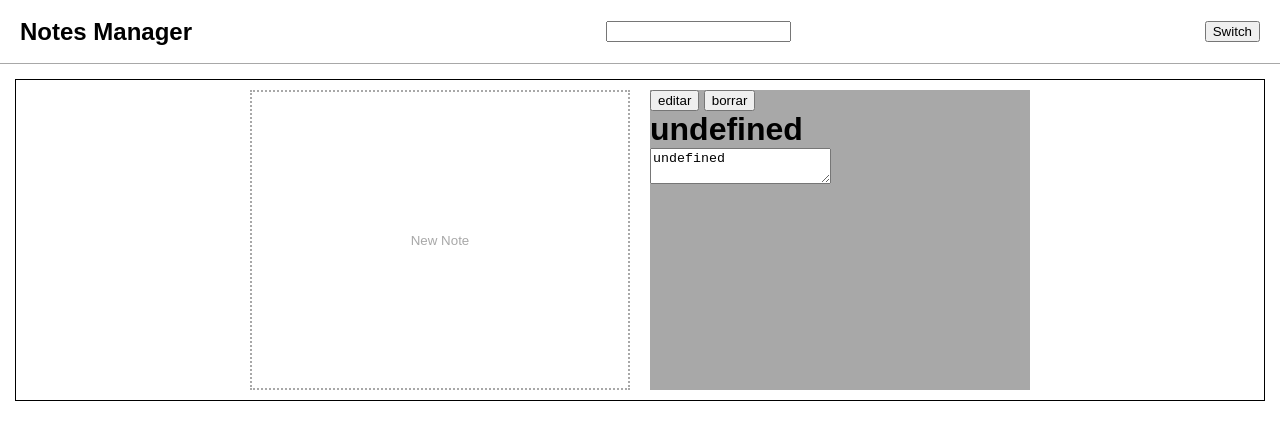
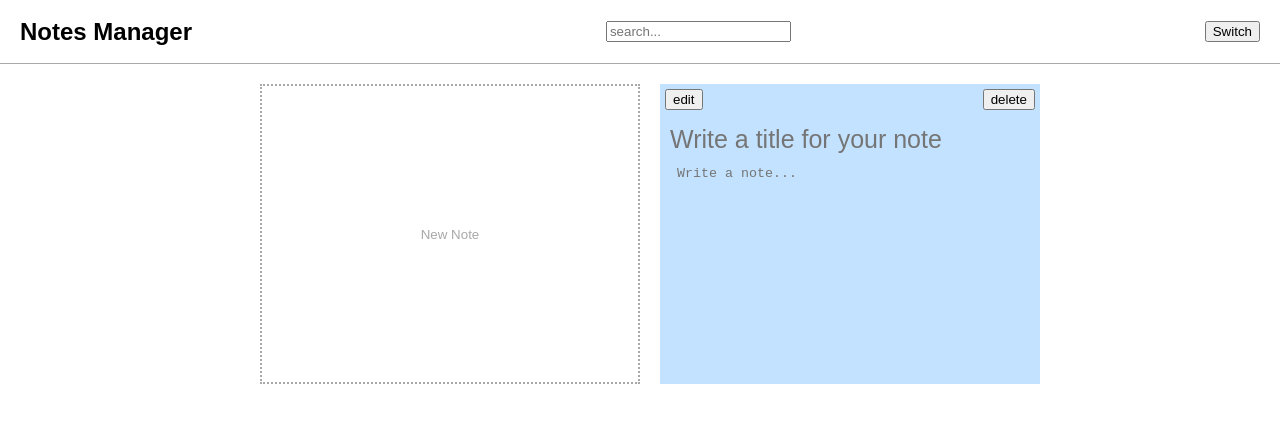
Before and after one commit to PabloReynaga/NotesManager, a SvelteKit app: page / in a window 1280 px wide. Both pictures are taken after a click on the button "New Note". Shown: the top 440 px of the page. Built offline with nearby package versions, Linux system fonts and the light colour scheme.

Commit message:
add color to the notes

```diff
--- a/src/app.scss
+++ b/src/app.scss
@@ -9,7 +9,6 @@ header{
     height: 4rem;
     width: 100%;
     padding: 20px;
-
     position: relative;
     display: flex;
     justify-content: space-between;
--- a/src/components/navBar.svelte
+++ b/src/components/navBar.svelte
@@ -3,7 +3,7 @@
 </script>
 
 <h1 class="page-title">Notes Manager</h1>
-<input class="search-input">
+<input class="search-input" placeholder="search...">
 <button class="button">Switch</button>
 
 <style lang="scss">
--- a/src/components/note.svelte
+++ b/src/components/note.svelte
@@ -1,27 +1,61 @@
 <script>
-let title;
-let note;
 
+export let title;
+export let text;
+export let color;
 
 </script>
 
+<div class="note" style={'background-color: ' + color}>
+    <button class="button-edit">edit</button>
+    <button class="button-delete">delete</button>
+    <input class="title" placeholder="Write a title for your note" bind:value={title}>
+    <textarea style={'background-color: ' + color} class="textarea" placeholder="Write a note..." bind:value={text}></textarea>
 
-<div class="note">
-    <button>editar</button>
-    <button>borrar</button>
-    <h1>{title}</h1>
-    <textarea placeholder="Write a note...">{note}</textarea>
 </div>
-
 
 <style lang="scss">
     .note{
-        display: wrap;
         display: block;
         background-color: $gray;
         width: 380px;
         height: 300px;
         margin: 10px;
+        padding: 10;
 
     }
+    .title{
+        display: flex;
+        align-items: center;
+        justify-content: center;
+        background-color: none;
+        outline: none;
+        appearance: none;
+        background-color: transparent;
+        border: none;
+        font-size: 25px;
+        padding: 10px;
+
+
+
+
+    }
+    .textarea{
+        background-color:$gray;
+        outline: none;
+        border: none;
+        margin-left: 15px;
+        resize: none;
+        height: 70%;
+        width: 91%;
+
+
+    }
+    .button-edit{
+        margin: 5px;
+    }
+    .button-delete{
+        float: right;
+        margin: 5px;
+    }
 </style>
--- a/src/components/notesLayout.svelte
+++ b/src/components/notesLayout.svelte
@@ -1,33 +1,54 @@
 <script>
-    import Note from "./note.svelte";
+
+import NoteComponent from "./note.svelte";
+
+let note = {
+    title: 'title',
+    color: 'red',
+    text: 'text'
+};
+
+let notes =[];
+let copyNotes =[...notes]
+
+let addNewNote = () =>{
+    const color = randomColorGenerator()
+    const note ={
+        title:'',
+        color: color,
+        text:''
+    }
+    notes = [ note,...notes];
 
 
-function addNewNote(){
+    console.log(notes)
+
 
 }
-let NoteList =[];
 
-let NoteObj ={
-    title : {},
-    text: {}
+function randomColorGenerator(){
+    let colors = ['#DDFFC2', 'FFC2C2','#FFEAC"', '#C2FFD3', '#C2FFEC', 'C2FAFF','#C2E2FF','#CBC2FF','#EBC2FF','#FFC2F7','#FFC2D8']
+    let index = Math.floor(Math.random()* colors.length)
+    return colors[index]
 }
+
 
 </script>
 <div class="notes-container">
     <button class="new-note-button" on:click={addNewNote}>New Note</button>
-    <Note></Note>
-
-
+    {#each notes as note, i}
+           <NoteComponent title={note.title} text={note.text} color={note.color}></NoteComponent>
+    {/each}
 </div>
 
 <style lang="scss">
     .notes-container{
         display: flex;
         box-sizing: border-box;
-        border: 1px solid $black;
-        max-width: 100vw;
+        align-items: center;
+        width: 100vw;
         height: 100%;
-        margin: 15px;
+        margin: 10px;
         flex-wrap: wrap;
         justify-content: center;
     }
@@ -41,7 +62,6 @@ let NoteObj ={
         background-color: $white;
         cursor: pointer;
 
-
     }
 
 
--- a/src/routes/+layout.svelte
+++ b/src/routes/+layout.svelte
@@ -1,5 +1,5 @@
 <script>
-	import "../app.scss";
+import "../app.scss";
   import NavBar from "../components/navBar.svelte";
 
 </script>
```
